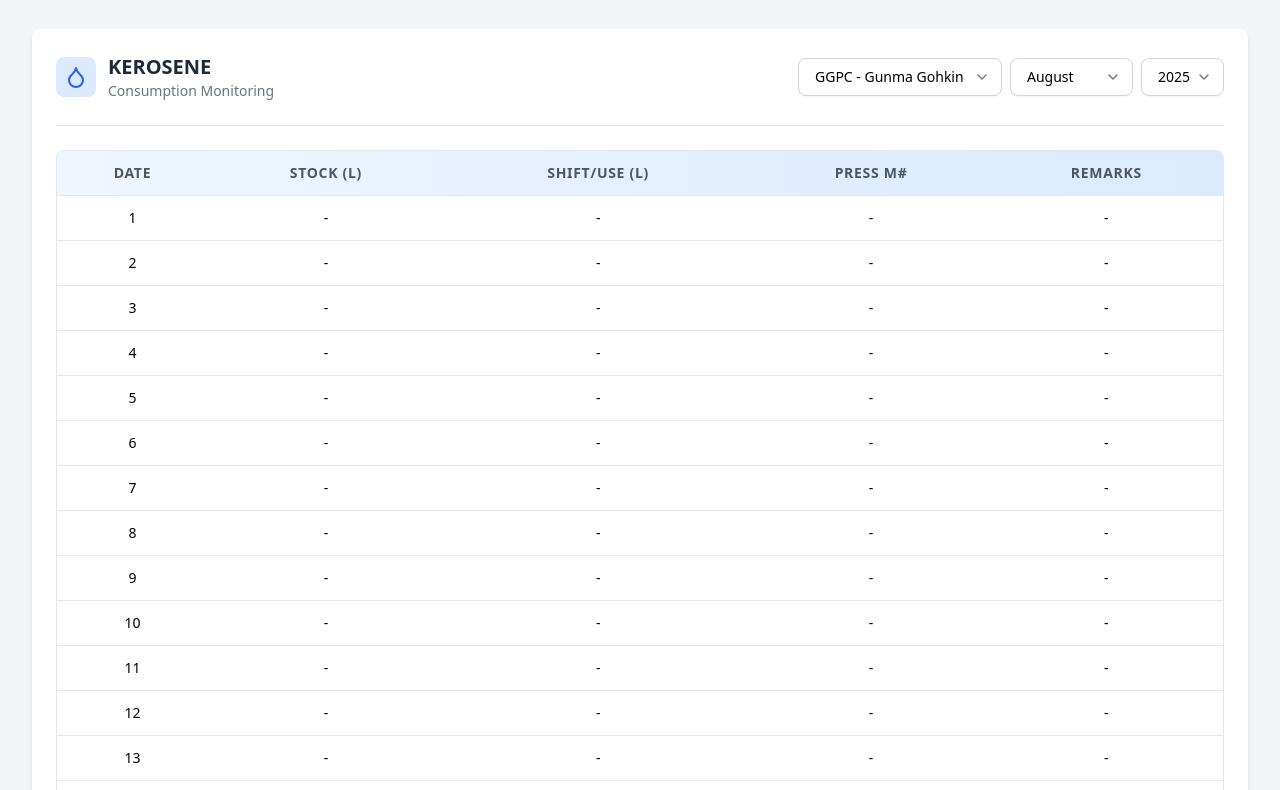
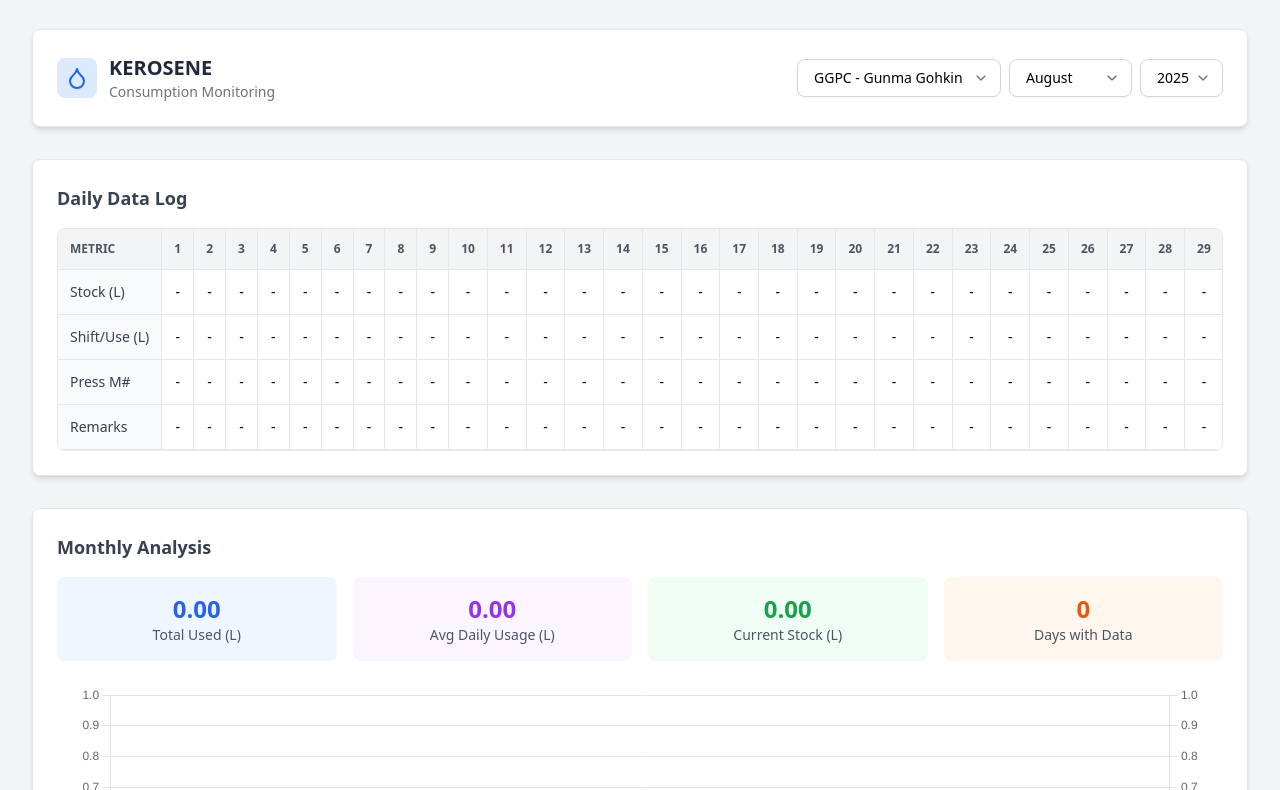
Before and after one commit to gunmagohkin/co2-dashboard-daily, a website: page kerosene.html in a window 1280 px wide. Shown: the part 68-858 px from the top of the page. Drawn offline with nearby package versions, Linux system fonts and the light colour scheme; no server answers.

Commit message:
change table orientation for kerosene page

```diff
--- a/kerosene.html
+++ b/kerosene.html
@@ -5,7 +5,6 @@
   <meta name="viewport" content="width=device-width, initial-scale=1.0">
   <link rel="shortcut icon" href="images/gkg.ico" type="image/x-icon">
   <title>Kerosene Monitoring Dashboard</title>
-  <link rel="icon" type="image/x-icon" href="https://placehold.co/32x32/3B82F6/FFFFFF?text=G">
   <script src="https://cdn.tailwindcss.com"></script>
   <script src="https://cdnjs.cloudflare.com/ajax/libs/Chart.js/3.9.1/chart.min.js"></script>
   <script src="https://unpkg.com/lucide@latest"></script>
@@ -18,34 +17,40 @@
       font-family: 'Inter', sans-serif;
     }
     .custom-scroll::-webkit-scrollbar {
-      height: 6px;
+      height: 8px;
+      width: 8px;
     }
     .custom-scroll::-webkit-scrollbar-track {
       background: #f1f5f9;
-      border-radius: 3px;
+      border-radius: 4px;
     }
     .custom-scroll::-webkit-scrollbar-thumb {
       background: #cbd5e1;
-      border-radius: 3px;
+      border-radius: 4px;
     }
     .custom-scroll::-webkit-scrollbar-thumb:hover {
       background: #94a3b8;
     }
     .chart-container {
       position: relative;
-      height: 300px;
-      width: 100%;
-    }
-    @media (min-width: 768px) {
-      .chart-container {
       height: 400px;
-      }
     }
     .rotate-180 {
         transform: rotate(180deg);
     }
-    .filled-row {
-      background-color: #eff6ff;
+    /* Styles for the new transposed table */
+    .table-container thead th {
+      position: sticky;
+      top: 0;
+      z-index: 10;
+    }
+    .table-container tbody th {
+      position: sticky;
+      left: 0;
+      z-index: 5;
+    }
+     .today-col {
+      background-color: #dbeafe !important; /* A light blue color */
     }
   </style>
 </head>
@@ -66,39 +71,23 @@
       <!-- Desktop Navigation -->
       <div class="hidden lg:flex items-center space-x-1">
         <div class="relative group">
-          <button class="font-semibold text-gray-600 px-4 py-2 rounded-md hover:bg-gray-100 hover:text-blue-600 flex items-center transition-colors">
+          <button class="font-semibold text-blue-600 bg-blue-50 px-4 py-2 rounded-md flex items-center transition-colors">
             Oil Usage in Operation
             <i data-lucide="chevron-down" class="w-4 h-4 ml-2 group-hover:rotate-180 transition-transform"></i>
           </button>
           <div class="absolute left-0 mt-2 w-56 bg-white rounded-lg shadow-xl opacity-0 invisible group-hover:opacity-100 group-hover:visible transition-all duration-300 z-50 py-2 border border-gray-200">
-            <a href="tellus46.html" class="flex items-center px-4 py-2 text-sm text-gray-700 hover:bg-blue-50 hover:text-blue-600">
-              <i data-lucide="droplet" class="w-4 h-4 mr-3 text-gray-400"></i> Tellus 46
-            </a>
-            <a href="tellus32.html" class="flex items-center px-4 py-2 text-sm text-gray-700 hover:bg-blue-50 hover:text-blue-600">
-              <i data-lucide="droplet" class="w-4 h-4 mr-3 text-gray-400"></i> Tellus 32
-            </a>
-            <a href="ep220.html" class="flex items-center px-4 py-2 text-sm text-gray-700 hover:bg-blue-50 hover:text-blue-600">
-              <i data-lucide="droplet" class="w-4 h-4 mr-3 text-gray-400"></i> EP-220
-            </a>
-            <a href="PL-1000.html" class="flex items-center px-4 py-2 text-sm text-gray-700 hover:bg-blue-50 hover:text-blue-600">
-              <i data-lucide="droplet" class="w-4 h-4 mr-3 text-gray-400"></i> PL-1000
-            </a>
-            <a href="kerosene.html" class="flex items-center px-4 py-2 text-sm font-bold text-blue-600 bg-blue-50">
-              <i data-lucide="droplet" class="w-4 h-4 mr-3 text-blue-500"></i> Kerosene
-            </a>
+            <a href="tellus46.html" class="flex items-center px-4 py-2 text-sm text-gray-700 hover:bg-blue-50 hover:text-blue-600"><i data-lucide="droplet" class="w-4 h-4 mr-3 text-gray-400"></i> Tellus 46</a>
+            <a href="tellus32.html" class="flex items-center px-4 py-2 text-sm text-gray-700 hover:bg-blue-50 hover:text-blue-600"><i data-lucide="droplet" class="w-4 h-4 mr-3 text-gray-400"></i> Tellus 32</a>
+            <a href="ep220.html" class="flex items-center px-4 py-2 text-sm text-gray-700 hover:bg-blue-50 hover:text-blue-600"><i data-lucide="droplet" class="w-4 h-4 mr-3 text-gray-400"></i> EP-220</a>
+            <a href="PL-1000.html" class="flex items-center px-4 py-2 text-sm text-gray-700 hover:bg-blue-50 hover:text-blue-600"><i data-lucide="droplet" class="w-4 h-4 mr-3 text-gray-400"></i> PL-1000</a>
+            <a href="kerosene.html" class="flex items-center px-4 py-2 text-sm font-bold text-blue-600 bg-blue-50"><i data-lucide="droplet" class="w-4 h-4 mr-3 text-blue-500"></i> Kerosene</a>
           </div>
         </div>
-        <a href="lpg.html" class="font-semibold text-gray-600 px-4 py-2 rounded-md hover:bg-gray-100 hover:text-blue-600 transition-colors flex items-center">
-            <i data-lucide="flame" class="w-4 h-4 mr-2"></i> LPG Monitoring
-        </a>
+        <a href="lpg.html" class="font-semibold text-gray-600 px-4 py-2 rounded-md hover:bg-gray-100 hover:text-blue-600 transition-colors flex items-center"><i data-lucide="flame" class="w-4 h-4 mr-2"></i> LPG Monitoring</a>
       </div>
 
       <!-- Mobile menu button -->
-      <div class="lg:hidden">
-        <button id="menu-btn" class="focus:outline-none p-2 rounded-md text-gray-600 hover:text-blue-600 hover:bg-gray-100">
-          <i data-lucide="menu" class="w-6 h-6"></i>
-        </button>
-      </div>
+      <div class="lg:hidden"><button id="menu-btn" class="focus:outline-none p-2 rounded-md text-gray-600 hover:text-blue-600 hover:bg-gray-100"><i data-lucide="menu" class="w-6 h-6"></i></button></div>
     </div>
   </div>
 
@@ -125,141 +114,73 @@
 
 <!-- Main Content -->
 <main class="p-4 sm:p-6 lg:p-8">
-  <div class="mx-auto">
-    <div class="bg-white p-4 sm:p-6 rounded-lg shadow-md">
+  <div class="mx-auto space-y-8">
 
     <!-- Header Section -->
-      <div class="flex flex-col md:flex-row md:items-center md:justify-between gap-4 mb-6 border-b pb-6">
-        <!-- Title -->
+    <div class="bg-white p-4 sm:p-6 rounded-lg shadow-md border">
+        <div class="flex flex-col md:flex-row md:items-center md:justify-between gap-4">
             <div class="flex items-center gap-3">
-            <div class="bg-blue-100 text-blue-600 p-2 rounded-lg">
-                <i data-lucide="droplet"></i>
-            </div>
+                <div class="bg-blue-100 text-blue-600 p-2 rounded-lg"><i data-lucide="droplet"></i></div>
                 <div>
                     <h1 id="category-title" class="text-xl font-bold text-gray-800">KEROSENE</h1>
                     <p class="text-sm text-gray-500">Consumption Monitoring</p>
                 </div>
             </div>
 
-        <!-- Controls Section -->
             <div class="flex flex-col items-start gap-3 sm:flex-row sm:items-center sm:gap-2">
-          <!-- Plant Select -->
               <div class="relative w-full sm:w-auto">
                 <select id="plant-select" class="w-full sm:w-auto appearance-none border border-gray-300 rounded-lg px-4 py-2 pr-8 text-sm shadow-sm focus:outline-none focus:ring-2 focus:ring-blue-500 focus:border-blue-500 transition bg-white">
                   <option value="GGPC - Gunma Gohkin" selected>GGPC - Gunma Gohkin</option>
                   <option value="CDPC - Creative Diecast">CDPC - Creative Diecast</option>
                 </select>
-            <div class="pointer-events-none absolute inset-y-0 right-3 flex items-center text-gray-500 transition-transform duration-300">
-              <i data-lucide="chevron-down" class="w-4 h-4"></i>
+                <div class="pointer-events-none absolute inset-y-0 right-3 flex items-center text-gray-500"><i data-lucide="chevron-down" class="w-4 h-4"></i></div>
               </div>
-          </div>
-
-          <!-- Month Select -->
               <div class="relative w-full sm:w-auto">
                 <select id="month-select" class="w-full sm:w-auto appearance-none border border-gray-300 rounded-lg px-4 py-2 pr-8 text-sm shadow-sm focus:outline-none focus:ring-2 focus:ring-blue-500 focus:border-blue-500 transition bg-white">
-              <option value="01">January</option>
-              <option value="02">February</option>
-              <option value="03">March</option>
-              <option value="04">April</option>
-              <option value="05">May</option>
-              <option value="06">June</option>
-              <option value="07">July</option>
-              <option value="08">August</option>
-              <option value="09">September</option>
-              <option value="10">October</option>
-              <option value="11">November</option>
-              <option value="12">December</option>
+                  <option value="01">January</option><option value="02">February</option><option value="03">March</option><option value="04">April</option><option value="05">May</option><option value="06">June</option><option value="07">July</option><option value="08">August</option><option value="09">September</option><option value="10">October</option><option value="11">November</option><option value="12">December</option>
                 </select>
-            <div class="pointer-events-none absolute inset-y-0 right-3 flex items-center text-gray-500 transition-transform duration-300">
-              <i data-lucide="chevron-down" class="w-4 h-4"></i>
+                <div class="pointer-events-none absolute inset-y-0 right-3 flex items-center text-gray-500"><i data-lucide="chevron-down" class="w-4 h-4"></i></div>
               </div>
-          </div>
-
-          <!-- Year Select -->
               <div class="relative w-full sm:w-auto">
-            <select id="year-select" class="w-full sm:w-auto appearance-none border border-gray-300 rounded-lg px-4 py-2 pr-8 text-sm shadow-sm focus:outline-none focus:ring-2 focus:ring-blue-500 focus:border-blue-500 transition bg-white">
-              <!-- dynamically populated -->
-            </select>
-            <div class="pointer-events-none absolute inset-y-0 right-3 flex items-center text-gray-500 transition-transform duration-300">
-              <i data-lucide="chevron-down" class="w-4 h-4"></i>
+                <select id="year-select" class="w-full sm:w-auto appearance-none border border-gray-300 rounded-lg px-4 py-2 pr-8 text-sm shadow-sm focus:outline-none focus:ring-2 focus:ring-blue-500 focus:border-blue-500 transition bg-white"></select>
+                <div class="pointer-events-none absolute inset-y-0 right-3 flex items-center text-gray-500"><i data-lucide="chevron-down" class="w-4 h-4"></i></div>
               </div>
             </div>
         </div>
     </div>
 
     <!-- Main Table -->
-      <div class="mb-8">
-        <div class="table-container custom-scroll">
-          <div class="overflow-x-auto rounded-lg shadow-sm border border-gray-200">
-            <table id="kerosene-table" class="min-w-full text-sm text-center border-collapse">
-                <thead class="bg-gray-100">
-                    <tr class="bg-gradient-to-r from-blue-50 to-blue-100">
-                        <th class="border-b p-3 text-center font-semibold text-gray-600 uppercase tracking-wider">Date</th>
-                        <th class="border-b p-3 text-center font-semibold text-gray-600 uppercase tracking-wider">Stock (L)</th>
-                        <th class="border-b p-3 text-center font-semibold text-gray-600 uppercase tracking-wider">Shift/Use (L)</th>
-                        <th class="border-b p-3 text-center font-semibold text-gray-600 uppercase tracking-wider">Press M#</th>
-                        <th class="border-b p-3 text-center font-semibold text-gray-600 uppercase tracking-wider">Remarks</th>
-                    </tr>
+    <div class="bg-white p-4 sm:p-6 rounded-lg shadow-md border">
+        <h2 class="text-lg font-bold text-gray-700 mb-4">Daily Data Log</h2>
+        <div class="table-container custom-scroll overflow-x-auto rounded-lg border border-gray-200">
+            <table id="kerosene-table" class="min-w-full text-sm border-collapse whitespace-nowrap">
+                <thead class="bg-gray-100 text-xs uppercase font-semibold text-gray-600">
+                    <!-- Header populated by JS -->
                 </thead>
                 <tbody class="bg-white">
-                    <!-- Data will be populated by JS -->
+                    <!-- Data populated by JS -->
                 </tbody>
             </table>
         </div>
     </div>
+
+    <!-- Chart & Stats Section -->
+    <div class="bg-white p-4 sm:p-6 rounded-lg shadow-md border">
+        <h2 class="text-lg font-bold text-gray-700 mb-4">Monthly Analysis</h2>
+        <div class="grid grid-cols-1 sm:grid-cols-2 lg:grid-cols-4 gap-4 mb-6 text-center">
+            <div class="bg-blue-50 p-4 rounded-lg"><div class="text-2xl font-bold text-blue-600" id="total-consumed">0.00</div><div class="text-sm text-gray-600">Total Used (L)</div></div>
+            <div class="bg-purple-50 p-4 rounded-lg"><div class="text-2xl font-bold text-purple-600" id="avg-consumption">0.00</div><div class="text-sm text-gray-600">Avg Daily Usage (L)</div></div>
+            <div class="bg-green-50 p-4 rounded-lg"><div class="text-2xl font-bold text-green-600" id="current-stock-chart">0.00</div><div class="text-sm text-gray-600">Current Stock (L)</div></div>
+            <div class="bg-orange-50 p-4 rounded-lg"><div class="text-2xl font-bold text-orange-600" id="days-with-data">0</div><div class="text-sm text-gray-600">Days with Data</div></div>
         </div>
-
-      <!-- Chart Section -->
-      <div class="mt-8">
-        <div class="bg-white p-6 rounded-lg shadow-md border border-gray-200">
-          <h2 class="text-xl font-bold mb-4 text-gray-800">Kerosene Usage Analysis</h2>
-
         <div class="chart-container">
             <canvas id="oilChart"></canvas>
-          </div>
-
-          <!-- Chart Summary -->
-          <div class="grid grid-cols-1 sm:grid-cols-2 lg:grid-cols-4 gap-4 mt-8 text-center">
-            <div class="bg-blue-50 p-4 rounded-lg">
-              <div class="text-2xl font-bold text-blue-600" id="total-consumed">0.00</div>
-              <div class="text-sm text-gray-600">Total Used (L)</div>
-            </div>
-            <div class="bg-purple-50 p-4 rounded-lg">
-              <div class="text-2xl font-bold text-purple-600" id="avg-consumption">0.00</div>
-              <div class="text-sm text-gray-600">Avg Usage (L)</div>
-            </div>
-            <div class="bg-green-50 p-4 rounded-lg">
-              <div class="text-2xl font-bold text-green-600" id="current-stock-chart">0.00</div>
-              <div class="text-sm text-gray-600">Current Stock (L)</div>
-            </div>
-            <div class="bg-orange-50 p-4 rounded-lg">
-              <div class="text-2xl font-bold text-orange-600" id="days-with-data">0</div>
-              <div class="text-sm text-gray-600">Days with Data</div>
-            </div>
-          </div>
         </div>
     </div>
 
   </div>
-  </div>
 </main>
 
-<!-- Footer -->
-<footer class="bg-white text-gray-700 py-6 mt-8 border-t border-gray-200">
-  <div class="mx-auto px-4 sm:px-6 lg:px-8 flex flex-col sm:flex-row items-center justify-between text-center sm:text-left">
-    <div class="flex items-center gap-2">
-      <img src="images/GGPC logo.png" alt="Company Logo" class="h-8 w-auto">
-      <p class="text-sm">
-        &copy; 2025 Daily Monitoring Dashboard
-      </p>
-    </div>
-    <p class="text-sm mt-2 sm:mt-0">
-      <span class="font-medium">Kerosene Monitoring</span>
-    </p>
-  </div>
-</footer>
-
-<script src="kerosene.js">
-</script>
+<script src="kerosene.js"></script>
 </body>
 </html>
--- a/kerosene.js
+++ b/kerosene.js
@@ -1,6 +1,4 @@
-
 document.addEventListener('DOMContentLoaded', async () => {
-
     const fetchKintoneAllData = async (month, year) => {
         try {
             const url = `/.netlify/functions/kintone?month=${month}&year=${year}`;
@@ -19,14 +17,12 @@ document.addEventListener('DOMContentLoaded', async () => {
 
     // --- CONFIG & GLOBAL VARS ---
     const CONFIG_MAP = {
-      'KEROSENE': {
-        table: [
-          { label: 'STOCK', key: 'Total_Remaining_Stock_Kerosene' },
-          { label: 'SHIFT/USE', key: 'Shift' },
-          { label: 'PRESS M#', key: 'Press_Machine_No' },
-          { label: 'REMARKS', key: 'Remarks_Kerosene' }
-        ],
-      }
+      'KEROSENE': [
+          { label: 'Stock (L)', key: 'Total_Remaining_Stock_Kerosene' },
+          { label: 'Shift/Use (L)', key: 'Shift' },
+          { label: 'Press M#', key: 'Press_Machine_No' },
+          { label: 'Remarks', key: 'Remarks_Kerosene' }
+      ],
     };
     let allRecords = [];
     let oilChart;
@@ -38,58 +34,63 @@ document.addEventListener('DOMContentLoaded', async () => {
         return records.filter(r => r['Consumption_Category']?.value === category && r['Plant_Location']?.value === plant);
     }
     function normalizeKintoneDate(dateValue) {
-        if (!dateValue) return null;
-        const d = new Date(dateValue);
-        if (!isNaN(d.getTime())) {
-            return `${d.getFullYear()}-${String(d.getMonth() + 1).padStart(2, '0')}-${String(d.getDate()).padStart(2, '0')}`;
-        }
-        if (/^\d{4}-\d{2}-\d{2}$/.test(dateValue)) {
-            return dateValue;
-        }
-        return null;
+        return dateValue ? new Date(dateValue).toISOString().split('T')[0] : null;
     }
 
-    // --- TABLE RENDERER ---
+    // --- NEW TRANSPOSED TABLE RENDERER ---
     function renderTable(records, selectedYear, selectedMonth) {
-      const tableBody = document.querySelector('#kerosene-table tbody');
-      if (!tableBody) return;
+      const table = document.getElementById('kerosene-table');
+      const tableHead = table.querySelector('thead');
+      const tableBody = table.querySelector('tbody');
+      if (!tableHead || !tableBody) return;
+
+      tableHead.innerHTML = '';
       tableBody.innerHTML = '';
+
       const daysInMonth = new Date(selectedYear, selectedMonth, 0).getDate();
+      const today = new Date();
+      const isCurrentMonth = today.getFullYear() == selectedYear && (today.getMonth() + 1) == selectedMonth;
+      const currentDay = today.getDate();
+
+      // 1. Create Header Row (Days)
+      const headerRow = tableHead.insertRow();
+      const thMetric = document.createElement('th');
+      thMetric.className = "p-3 text-left bg-gray-100 border-b border-r";
+      thMetric.textContent = 'Metric';
+      headerRow.appendChild(thMetric);
 
       for (let day = 1; day <= daysInMonth; day++) {
-        const targetDateStr = `${selectedYear}-${selectedMonth}-${String(day).padStart(2, '0')}`;
-        const record = records.find(r => normalizeKintoneDate(r['Date_Today']?.value) === targetDateStr);
+        const thDay = document.createElement('th');
+        thDay.className = "p-3 text-center border-b border-r";
+        thDay.textContent = day;
+        if (isCurrentMonth && day === currentDay) {
+          thDay.classList.add('today-col');
+        }
+        headerRow.appendChild(thDay);
+      }
+
+      // 2. Create Data Rows (Metrics)
+      const category = getCurrentCategory();
+      const config = CONFIG_MAP[category] || [];
+
+      config.forEach(metric => {
         const row = tableBody.insertRow();
-        row.className = 'hover:bg-gray-50';
+        const thLabel = document.createElement('th');
+        thLabel.className = 'p-3 text-left font-medium text-gray-700 bg-gray-50 border-b border-r';
+        thLabel.textContent = metric.label;
+        row.appendChild(thLabel);
 
-        const dateCell = row.insertCell();
-        dateCell.className = 'border-b border-gray-200 p-3 text-center text-sm font-medium';
-        dateCell.textContent = day;
-
-        const stockCell = row.insertCell();
-        stockCell.className = 'border-b border-gray-200 p-3 text-center text-sm';
-        stockCell.textContent = record?.Total_Remaining_Stock_Kerosene?.value || '-';
-        row.appendChild(stockCell);
-
-        const shiftCell = row.insertCell();
-        shiftCell.className = 'border-b border-gray-200 p-3 text-center text-sm';
-        shiftCell.textContent = record?.Shift?.value || '-';
-        row.appendChild(shiftCell);
-
-        const pressCell = row.insertCell();
-        pressCell.className = 'border-b border-gray-200 p-3 text-center text-sm';
-        pressCell.textContent = record?.Press_Machine_No?.value || '-';
-        row.appendChild(pressCell);
-
-        const remarksCell = row.insertCell();
-        remarksCell.className = 'border-b border-gray-200 p-3 text-center text-sm';
-        remarksCell.textContent = record?.Remarks_Kerosene?.value || '-';
-        row.appendChild(remarksCell);
-
-        if (record && (record.Total_Remaining_Stock_Kerosene?.value || record.Shift?.value)) {
-          row.classList.add('filled-row');
+        for (let day = 1; day <= daysInMonth; day++) {
+            const targetDateStr = `${selectedYear}-${String(selectedMonth).padStart(2, '0')}-${String(day).padStart(2, '0')}`;
+            const record = records.find(r => normalizeKintoneDate(r['Date_Today']?.value) === targetDateStr);
+            const cell = row.insertCell();
+            cell.className = 'p-3 text-center border-b border-r';
+            cell.textContent = record?.[metric.key]?.value || '-';
+            if (isCurrentMonth && day === currentDay) {
+              cell.classList.add('today-col');
+            }
         }
-      }
+      });
     }
 
     // --- STATS RENDERER ---
@@ -98,15 +99,16 @@ document.addEventListener('DOMContentLoaded', async () => {
       const daysWithData = records.filter(r => r.Shift?.value && parseFloat(r.Shift.value) > 0).length;
       const avgUsage = daysWithData > 0 ? totalUsage / daysWithData : 0;
       let currentStock = 0;
-      for (let i = records.length - 1; i >= 0; i--) {
-        if (records[i].Total_Remaining_Stock_Kerosene?.value) {
-          currentStock = parseFloat(records[i].Total_Remaining_Stock_Kerosene.value) || 0;
-          break;
-        }
+      if (records.length > 0) {
+          const sortedRecords = [...records].sort((a,b) => new Date(b.Date_Today.value) - new Date(a.Date_Today.value));
+          const latestRecordWithStock = sortedRecords.find(r => r.Total_Remaining_Stock_Kerosene?.value);
+          if (latestRecordWithStock) {
+              currentStock = parseFloat(latestRecordWithStock.Total_Remaining_Stock_Kerosene.value) || 0;
+          }
       }
-      document.getElementById('total-consumed').textContent = totalUsage.toFixed(2);
-      document.getElementById('avg-consumption').textContent = avgUsage.toFixed(2);
-      document.getElementById('current-stock-chart').textContent = currentStock.toFixed(2);
+      document.getElementById('total-consumed').textContent = totalUsage.toLocaleString(undefined, {minimumFractionDigits: 2, maximumFractionDigits: 2});
+      document.getElementById('avg-consumption').textContent = avgUsage.toLocaleString(undefined, {minimumFractionDigits: 2, maximumFractionDigits: 2});
+      document.getElementById('current-stock-chart').textContent = currentStock.toLocaleString(undefined, {minimumFractionDigits: 2, maximumFractionDigits: 2});
       document.getElementById('days-with-data').textContent = daysWithData;
     }
 
@@ -115,14 +117,14 @@ document.addEventListener('DOMContentLoaded', async () => {
       const chartCanvas = document.getElementById('oilChart');
       if (!chartCanvas) return;
       const labels = Array.from({length: daysInMonth}, (_, i) => i + 1);
-      const usage = [];
-      const stock = [];
+      const usageData = [];
+      const stockData = [];
 
       for (let day = 1; day <= daysInMonth; day++) {
-        const targetDateStr = `${selectedYear}-${selectedMonth}-${String(day).padStart(2, '0')}`;
+        const targetDateStr = `${selectedYear}-${String(selectedMonth).padStart(2, '0')}-${String(day).padStart(2, '0')}`;
         const rec = records.find(r => normalizeKintoneDate(r['Date_Today']?.value) === targetDateStr);
-        usage.push(rec?.Shift?.value ? parseFloat(rec.Shift.value) || 0 : null);
-        stock.push(rec?.Total_Remaining_Stock_Kerosene?.value ? parseFloat(rec.Total_Remaining_Stock_Kerosene.value) || 0 : null);
+        usageData.push(rec?.Shift?.value ? parseFloat(rec.Shift.value) : null);
+        stockData.push(rec?.Total_Remaining_Stock_Kerosene?.value ? parseFloat(rec.Total_Remaining_Stock_Kerosene.value) : null);
       }
 
       const ctx = chartCanvas.getContext('2d');
@@ -133,16 +135,16 @@ document.addEventListener('DOMContentLoaded', async () => {
         data: {
           labels,
           datasets: [
-            { label: 'Daily Usage (L)', data: usage, backgroundColor: '#3B82F6', yAxisID: 'y', order: 2 },
-            { label: 'Stock Level (L)', data: stock, borderColor: '#10B981', backgroundColor: '#10B981', type: 'line', yAxisID: 'y1', tension: 0.3, order: 1 }
+            { label: 'Daily Usage (L)', data: usageData, backgroundColor: '#3B82F6', yAxisID: 'y', order: 2 },
+            { label: 'Stock Level (L)', data: stockData, borderColor: '#10B981', backgroundColor: '#10B981', type: 'line', yAxisID: 'y1', tension: 0.3, fill: false, spanGaps: true, order: 1 }
           ]
         },
         options: {
           responsive: true, maintainAspectRatio: false,
-          plugins: { title: { display: false } },
+          plugins: { legend: { position: 'bottom' } },
           interaction: { mode: 'index', intersect: false },
           scales: {
-            x: { title: { display: true, text: 'Day of the Month' } },
+            x: { title: { display: true, text: 'Day of the Month' }, grid: { display: false } },
             y: { type: 'linear', display: true, position: 'left', title: { display: true, text: 'Usage (L)' } },
             y1: { type: 'linear', display: true, position: 'right', grid: { drawOnChartArea: false }, title: { display: true, text: 'Stock (L)' } }
           }
```
Lines whose indentation alone changed are shown as unchanged.
